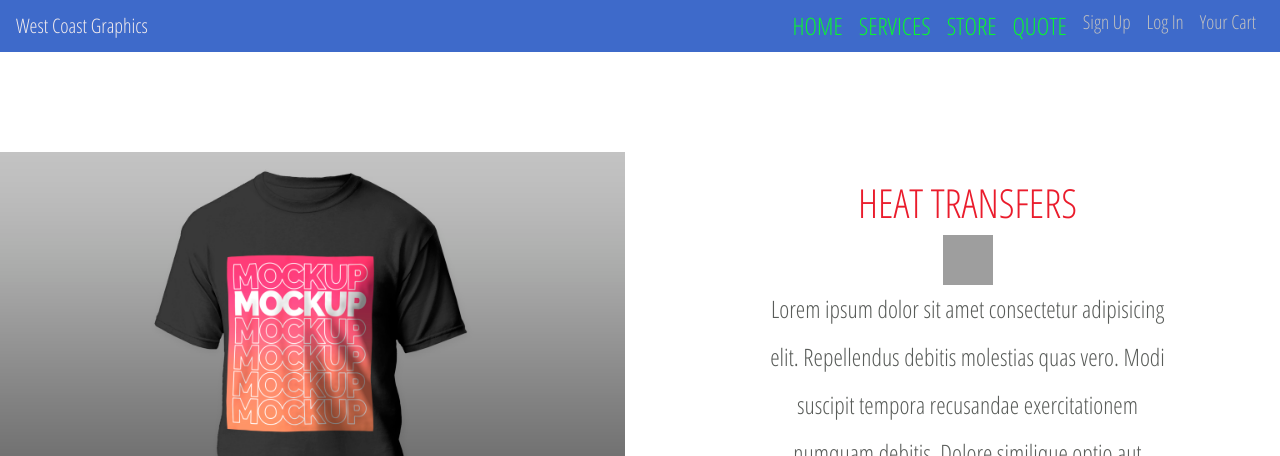
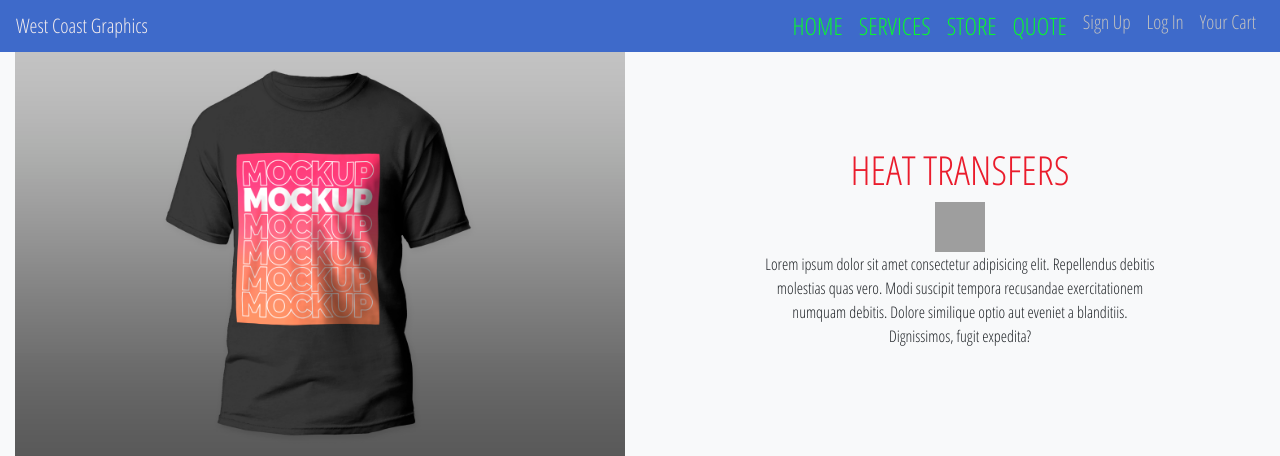
Before and after one commit to edzaans-git/westcoastgraphics, a PHP site: page /services.php in a window 1280 px wide. Shown: the top 456 px of the page. Run offline with PHP 8.4, Linux system fonts and the light colour scheme; some libraries are stand-ins or nearby versions; grey boxes are pictures that could not be loaded.

Commit message:
Updated Services layout

```diff
--- a/FinalProject/services.php
+++ b/FinalProject/services.php
@@ -22,18 +22,17 @@
     ?>
 
 
-    <section class="container-fluid px-0">
-        <div class="row align-items-center content">
+    <section class="container-fluid bg-light">
+        <div class="row align-items-center">
             <div class="col-md-6 order-2 order-md-1">
                 <img src="img/430.jpg" class="img-fluid" alt="Picture 2">
             </div>
-            <div class="col-md-6 text-center order-1 order-md-2">
+            <div class=" col-md-6 text-center order-1 order-md-2">
                 <h2 class="text-uppercase">Heat transfers</h2>
                 <img class="d-lg-inline d-none" src="https://img.icons8.com/ios/452/t-shirt--v1.png" alt="" width="50" height="50">
                 <div class="row justify-content-center">
-
                     <div class="col-10 col-lg-8">
-                        <p id="lead">Lorem ipsum dolor sit amet consectetur adipisicing elit. Repellendus debitis
+                        <p>Lorem ipsum dolor sit amet consectetur adipisicing elit. Repellendus debitis
                             molestias quas
                             vero.
                             Modi
@@ -47,17 +46,17 @@
             </div>
         </div>
 
-        <div class="row align-items-center content">
+        <div class="row align-items-center">
             <div class="col-md-6 order-2 order-md-2">
                 <img src="https://images.unsplash.com/photo-1601200190687-4fec4d91c388?ixid=MXwxMjA3fDB8MHxwaG90by1wYWdlfHx8fGVufDB8fHw%3D&ixlib=rb-1.2.1&auto=format&fit=crop&w=925&q=80" class="img-fluid" alt="Picture 2">
             </div>
             <div class="col-md-6 text-center order-1 order-md-1">
-                <h2 class="text-uppercase">Custom decals</h2>
+                <h2 class="text-uppercase">Custom Stickers</h2>
                 <img class="d-lg-inline d-none" src="https://img.icons8.com/ios/452/t-shirt--v1.png" alt="" width="50" height="50">
                 <div class="row justify-content-center">
 
                     <div class="col-10 col-lg-8">
-                        <p id="lead">Lorem ipsum dolor sit amet consectetur adipisicing elit. Repellendus debitis
+                        <p>Lorem ipsum dolor sit amet consectetur adipisicing elit. Repellendus debitis
                             molestias quas
                             vero.
                             Modi
@@ -71,17 +70,17 @@
             </div>
         </div>
 
-        <div class="row align-items-center content">
+        <div class="row align-items-center">
             <div class="col-md-6 order-2 order-md-1">
                 <img src="img/430.jpg" class="img-fluid" alt="Picture 2">
             </div>
             <div class="col-md-6 text-center order-1 order-md-2">
-                <h2 class="text-uppercase">Heat transfers</h2>
+                <h2 class="text-uppercase">Custom vehicle decals</h2>
                 <img class="d-lg-inline d-none" src="https://img.icons8.com/ios/452/t-shirt--v1.png" alt="" width="50" height="50">
                 <div class="row justify-content-center">
 
                     <div class="col-10 col-lg-8">
-                        <p id="lead">Lorem ipsum dolor sit amet consectetur adipisicing elit. Repellendus debitis
+                        <p>Lorem ipsum dolor sit amet consectetur adipisicing elit. Repellendus debitis
                             molestias quas
                             vero.
                             Modi
@@ -95,17 +94,17 @@
             </div>
         </div>
 
-        <div class="row align-items-center content">
+        <div class="row align-items-center">
             <div class="col-md-6 order-2 order-md-2">
                 <img src="https://images.unsplash.com/photo-1601200190687-4fec4d91c388?ixid=MXwxMjA3fDB8MHxwaG90by1wYWdlfHx8fGVufDB8fHw%3D&ixlib=rb-1.2.1&auto=format&fit=crop&w=925&q=80" class="img-fluid" alt="Picture 2">
             </div>
             <div class="col-md-6 text-center order-1 order-md-1">
-                <h2 class="text-uppercase">Custom decals</h2>
+                <h2 class="text-uppercase">Graphic Design</h2>
                 <img class="d-lg-inline d-none" src="https://img.icons8.com/ios/452/t-shirt--v1.png" alt="" width="50" height="50">
                 <div class="row justify-content-center">
 
                     <div class="col-10 col-lg-8">
-                        <p id="lead">Lorem ipsum dolor sit amet consectetur adipisicing elit. Repellendus debitis
+                        <p>Lorem ipsum dolor sit amet consectetur adipisicing elit. Repellendus debitis
                             molestias quas
                             vero.
                             Modi
```
